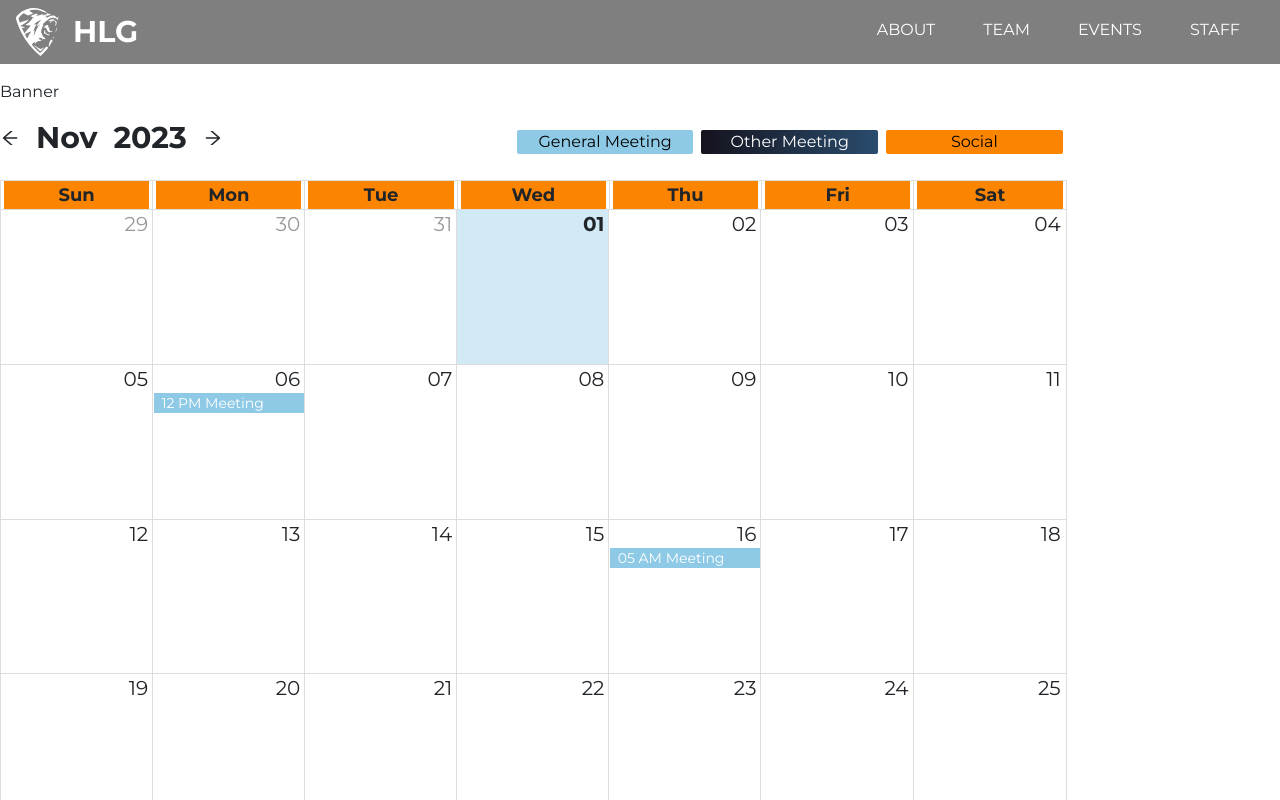
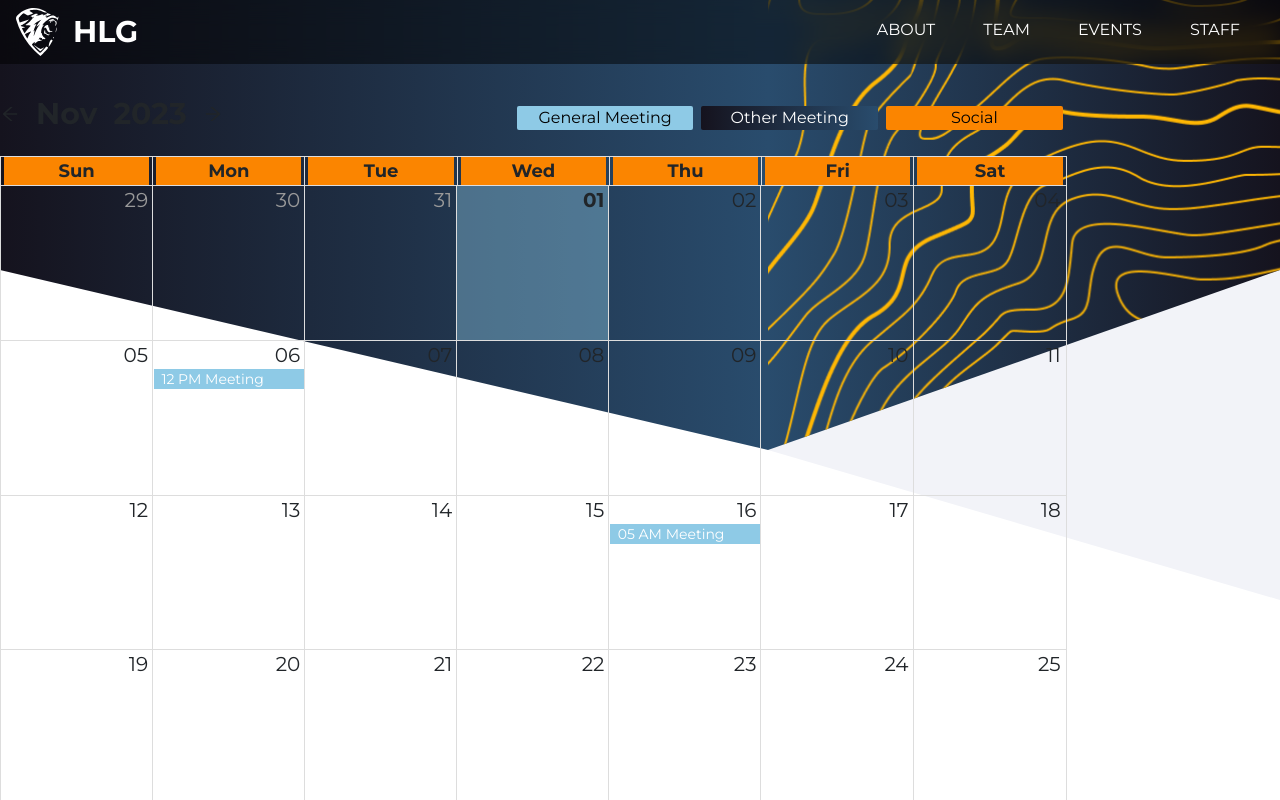
Before and after one commit to acm-ucr/hlg-website, a Next.js app: page /events in a window 1280 px wide. Shown: the top 800 px of the page. Built offline with nearby package versions, Linux system fonts and the light colour scheme.

Commit message:
add Banner

```diff
--- a/src/components/Banner.jsx
+++ b/src/components/Banner.jsx
@@ -1,5 +1,33 @@
-const Banner = () => {
-  return <div>Banner</div>;
+import Pattern from "public/banner-pattern.svg";
+import Image from "next/image";
+
+const Banner = ({ YellowText, WhiteText }) => {
+  return (
+    <div className="top-0  ">
+      <div
+        className="absolute top-0 bottom-0 h-3/4 w-3/5 bg-gradient-to-r from-hlg-black to-hlg-blue-300
+        flex justify-center items-center"
+        style={{ clipPath: "polygon(0 0, 100% 0, 100% 75%, 0 45%)" }}
+      >
+        <p className="text-hlg-yellow text-5xl pr-2 pb-[150px] ">
+          {YellowText}
+        </p>
+        <p className="text-hlg-white text-5xl pl-2 pb-[150px] ">{WhiteText}</p>
+      </div>
+
+      <div
+        className="bg-hlg-gray w-2/5 h-3/4 absolute right-0 bottom-0 top-0"
+        style={{ clipPath: "polygon(0 0, 100% 0, 100% 100%, 0 75%)" }}
+      ></div>
+
+      <div
+        className="absolute right-0 top-0 h-3/4 w-2/5 bg-gradient-to-r from-hlg-blue-300 to-hlg-black"
+        style={{ clipPath: "polygon(0 0, 100% 0, 100% 45%, 0 75%)" }}
+      >
+        <Image src={Pattern} layout="fill" objectFit="cover" />
+      </div>
+    </div>
+  );
 };
 
 export default Banner;
```
